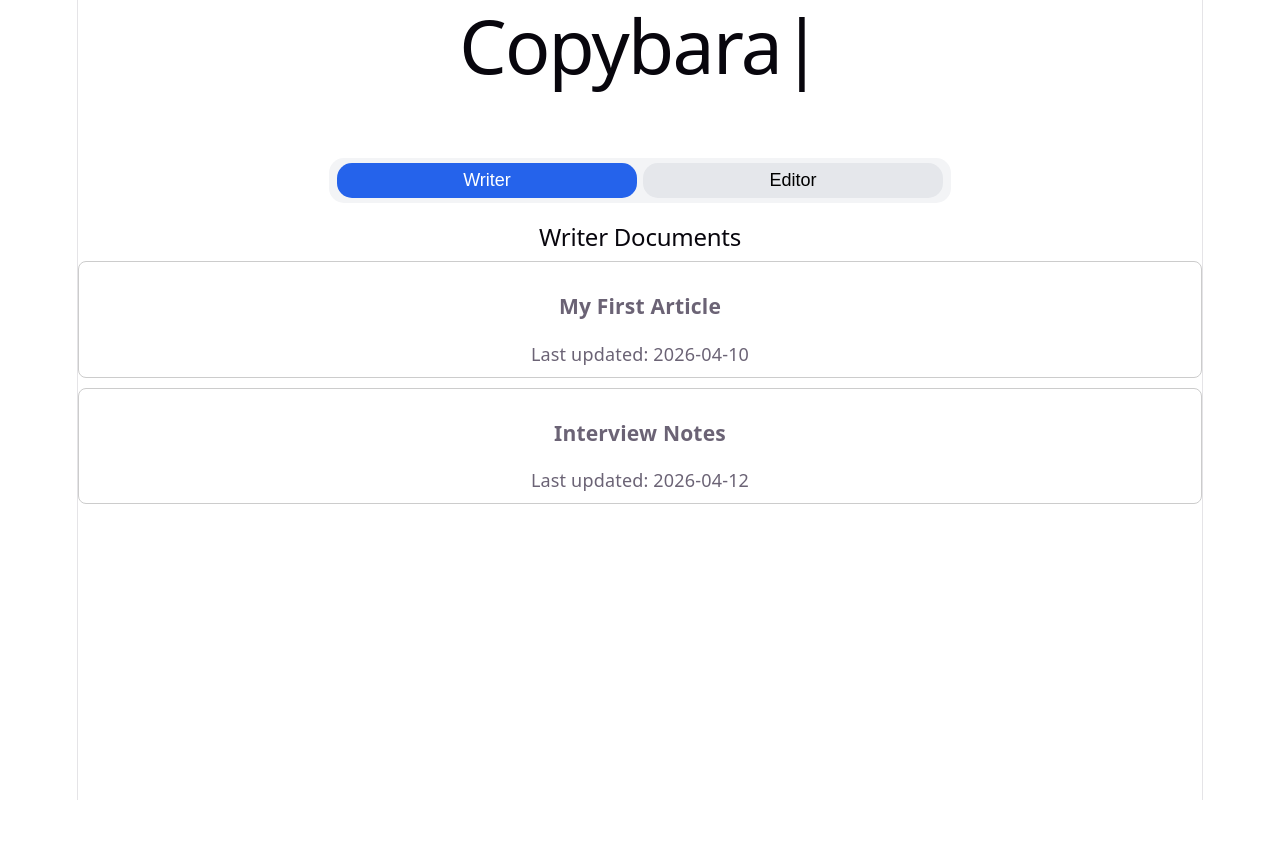
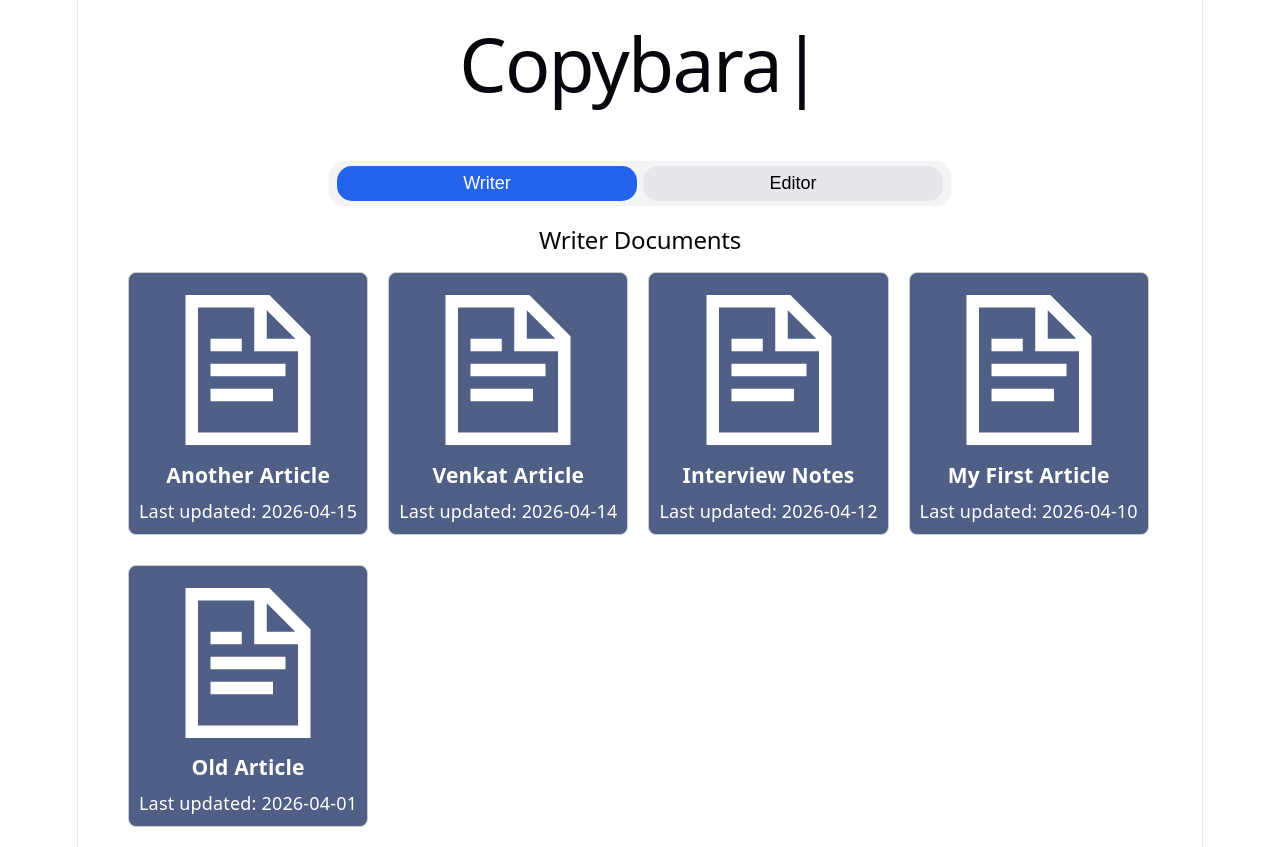
Before and after one commit to VenkatCSClasses/project2-group6, a React (Vite) app in the folder word-processor/: page /dashboard in a window 1280 px wide. Before the commit the page ends 800 px from the top, so only its background shows below. Built offline with nearby package versions, Linux system fonts and the light colour scheme.

Commit message:
dashboard UI design finished

```diff
--- a/word-processor/package.json
+++ b/word-processor/package.json
@@ -17,6 +17,7 @@
     "@yoopta/ui": "^6.0.2",
     "react": "^19.2.4",
     "react-dom": "^19.2.4",
+    "react-icons": "^5.6.0",
     "react-router-dom": "^7.14.0",
     "slate": "^0.120.0",
     "slate-dom": "^0.119.0",
--- a/word-processor/src/dashboard.tsx
+++ b/word-processor/src/dashboard.tsx
@@ -1,5 +1,6 @@
 import { useEffect, useState } from "react";
 import { useNavigate } from "react-router-dom";
+import { GrDocumentText } from "react-icons/gr";
 
 type Document = {
    id: string;
@@ -19,10 +20,14 @@ const Dashboard: React.FC = () => {
       const mockWriter: Document[] = [
          { id: "1", title: "My First Article", updatedAt: "2026-04-10" },
          { id: "2", title: "Interview Notes", updatedAt: "2026-04-12" },
+         { id: "3", title: "Venkat Article", updatedAt: "2026-04-14" },
+         { id: "4", title: "Another Article", updatedAt: "2026-04-15" },
+         { id: "5", title: "Old Article", updatedAt: "2026-04-01" },
       ];
 
       const mockEditor: Document[] = [
          { id: "3", title: "Breaking News Draft", updatedAt: "2026-04-11" },
+         { id: "4", title: "Tech Review Draft", updatedAt: "2026-04-13" },
       ];
 
       setWriterDocs(mockWriter);
@@ -41,7 +46,7 @@ const Dashboard: React.FC = () => {
 
    return (
       <div style={{ marginBottom: "20px" }}>
-         <h1 style={{marginBottom: "100px", fontSize: "75px"}}>Copybara|</h1>
+         <h1 style={{ marginBottom: "85px", marginTop: "50px", fontSize: "75px" }}>Copybara|</h1>
 
          <div style={tabsContainerStyle}>
             <button onClick={() => setActiveTab("writer")} style={tabStyle(activeTab === "writer")}>
@@ -60,16 +65,17 @@ const Dashboard: React.FC = () => {
                {writerDocs.length === 0 ? (
                   <p>No documents yet.</p>
                ) : (
-                  writerDocs.map((doc) => (
-                     <div
-                        key={doc.id}
-                        onClick={() => openDoc(doc.id)}
-                        style={cardStyle}
-                     >
-                        <h3>{doc.title}</h3>
-                        <p>Last updated: {doc.updatedAt}</p>
-                     </div>
-                  ))
+                  <div style={docsContainerStyle}>
+                     {[...writerDocs]
+                        .sort((a, b) => new Date(b.updatedAt).getTime() - new Date(a.updatedAt).getTime())
+                        .map((doc) => (
+                           <div key={doc.id} onClick={() => openDoc(doc.id)} style={docStyle}>
+                              <GrDocumentText style={{ fontSize: "150px", marginTop: "12px" }} color="white" />
+                              <h3 style={{ color: "white", marginBottom: "10px", marginTop: "10px" }}>{doc.title}</h3>
+                              <p style={{ color: "white" }}>Last updated: {doc.updatedAt}</p>
+                           </div>
+                        ))}
+                  </div>
                )}
             </section>
          )}
@@ -81,16 +87,17 @@ const Dashboard: React.FC = () => {
                {editorDocs.length === 0 ? (
                   <p>No editor documents.</p>
                ) : (
-                  editorDocs.map((doc) => (
-                     <div
-                        key={doc.id}
-                        onClick={() => openDoc(doc.id)}
-                        style={cardStyle}
-                     >
-                        <h3>{doc.title}</h3>
-                        <p>Last updated: {doc.updatedAt}</p>
-                     </div>
-                  ))
+                  <div style={docsContainerStyle}>
+                     {[...editorDocs]
+                        .sort((a, b) => new Date(b.updatedAt).getTime() - new Date(a.updatedAt).getTime())
+                        .map((doc) => (
+                           <div key={doc.id} onClick={() => openDoc(doc.id)} style={docStyle}>
+                              <GrDocumentText style={{ fontSize: "150px", marginTop: "12px" }} color="white" />
+                              <h3 style={{ color: "white", marginBottom: "10px", marginTop: "10px" }}>{doc.title}</h3>
+                              <p style={{ color: "white" }}>Last updated: {doc.updatedAt}</p>
+                           </div>
+                        ))}
+                  </div>
                )}
             </section>
          )}
@@ -98,12 +105,21 @@ const Dashboard: React.FC = () => {
    );
 };
 
-const cardStyle: React.CSSProperties = {
+const docStyle: React.CSSProperties = {
    border: "1px solid #ccc",
+   backgroundColor: "#4f5f85",
    padding: "10px",
    borderRadius: "8px",
    marginTop: "10px",
    cursor: "pointer",
+   width: "fit-content",
+};
+
+const docsContainerStyle: React.CSSProperties = {
+   display: "flex",
+   marginLeft: "50px",
+   gap: "20px",
+   flexWrap: "wrap",
 };
 
 const tabStyle = (active: boolean): React.CSSProperties => ({
```
Also changed, not shown: 2 other files (tests, documents, lock files or other folders).
